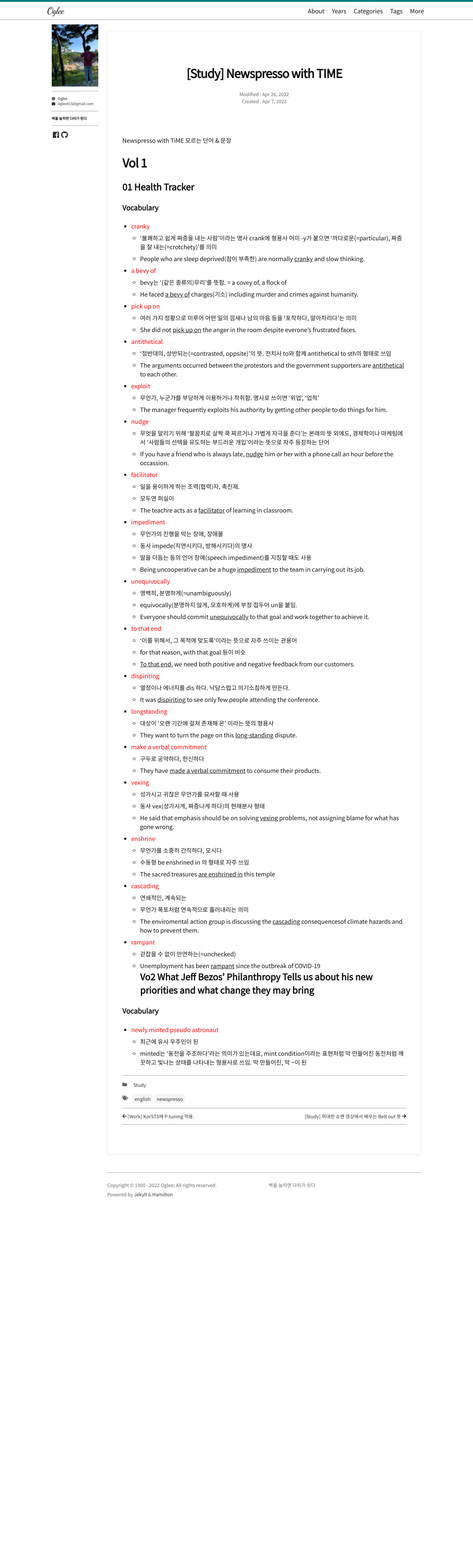
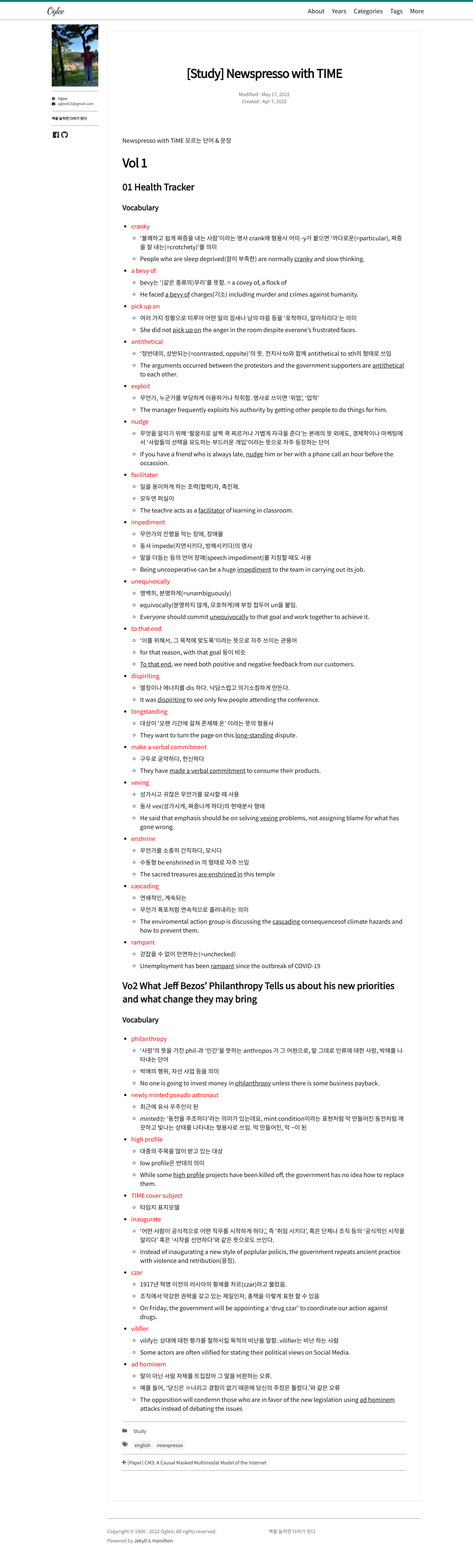
Before and after one commit to oglee815/oglee815_old.github.io, a Jekyll site: the page built from _posts/1900-01-01-study-newspresso.md, in a window 1280 px wide. Shown: the whole page at 37% size. Built offline with Jekyll 4.4.1, drawn with Linux system fonts in a browser that asks for light colours; nearby versions of some CDN libraries; some web fonts are replaced; comment, search, counter and statistics services are not loaded.

Commit message:
Update 1900-01-01-study-newspresso.md

```diff
--- a/_posts/1900-01-01-study-newspresso.md
+++ b/_posts/1900-01-01-study-newspresso.md
@@ -1,6 +1,6 @@
 ---
 layout: post
-date: 2022-04-26 00:00
+date: 2022-05-17 00:00
 created_date: 2022-04-07 00:00
 title: "[Study] Newspresso with TIME"
 author: oglee
@@ -82,10 +82,36 @@
 - <span style="color:red">rampant</span>
   - 걷잡을 수 없이 만연하는(=unchecked)
   - Unemployment has been <u>rampant</u> since the outbreak of COVID-19
+
 ## Vo2 What Jeff Bezos' Philanthropy Tells us about his new priorities and what change they may bring
 
 ### Vocabulary
 
+- <span style="color:red">philanthropy</span>
+  - '사랑'의 뜻을 가진 phil-과 '인간'을 뜻하는 anthropos 가 그 어원으로, 말 그대로 인류에 대한 사랑, 박애를 나타내는 단어
+  - 박애의 행위, 자선 사업 등을 의미
+  - No one is going to invest money in <u>philanthropy</u> unless there is some business payback.
+
 - <span style="color:red">newly minted pseudo astronaut</span>
   - 최근에 유사 우주인이 된
   - minted는 '동전을 주조하다'라는 의미가 있는데요, mint condition이라는 표현처럼 막 만들어진 동전처럼 깨끗하고 빛나는 상태를 나타내는 형용사로 쓰임. 막 만들어진, 막 ~이 된
+- <span style="color:red">high profile</span>
+  - 대중의 주목을 많이 받고 있는 대상
+  - low profile은 반대의 의미
+  - While some <u>high profile</u> projects have been killed off, the government has no idea how to replace them.
+- <span style="color:red">TIME cover subject</span>
+  - 타임지 표지모델
+- <span style="color:red">inaugurate</span>
+  - '어떤 사람이 공식적으로 어떤 직무를 시작하게 하다,', 즉 '취임 시키다', 혹은 단체나 조직 등의 '공식적인 시작을 알리다' 혹은 '시작을 선언하다'와 같은 뜻으로도 쓰인다.
+  - Instead of inaugurating a new style of poplular policis, the government repeats ancient practice with violence and retribution(응징).
+- <span style="color:red">czar</span>
+  - 1917년 혁명 이전의 러시아의 황제를 차르(czar)라고 불렀음.
+  - 조직에서 막강한 권력을 갖고 있는 제일인자, 총책을 이렇게 표현 할 수 있음
+  - On Friday, the government will be appointing a 'drug czar' to coordinate our action against drugs.
+- <span style="color:red">vilifier</span>
+  - vilify는 상대에 대한 평가를 철하시킬 목적의 비난을 말함. vilifier는 비난 하는 사람
+  - Some actors are often vilified for stating their political views on Social Media.
+- <span style="color:red">ad hominem</span>
+  - 말이 아닌 사람 자체를 트집잡아 그 말을 비판하는 오류.
+  - 예를 들어, '당신은 ㅇ너리고 경험이 없기 때문에 당신의 주장은 틀렸다.'와 같은 오류
+  - The opposition will condemn those who are in favor of the new legislation using <u>ad hominem</u> attacks instead of debating the issues
```
